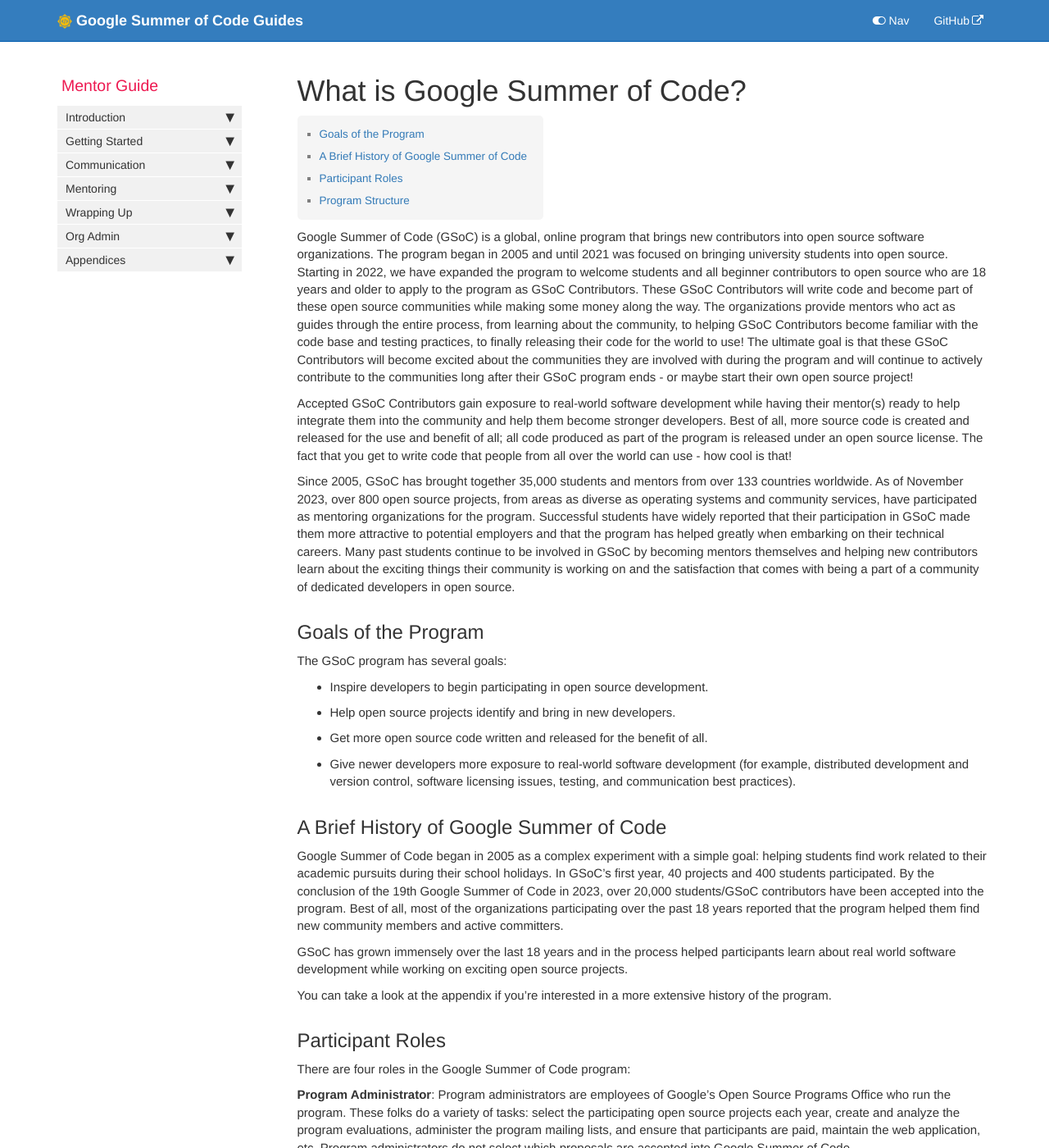
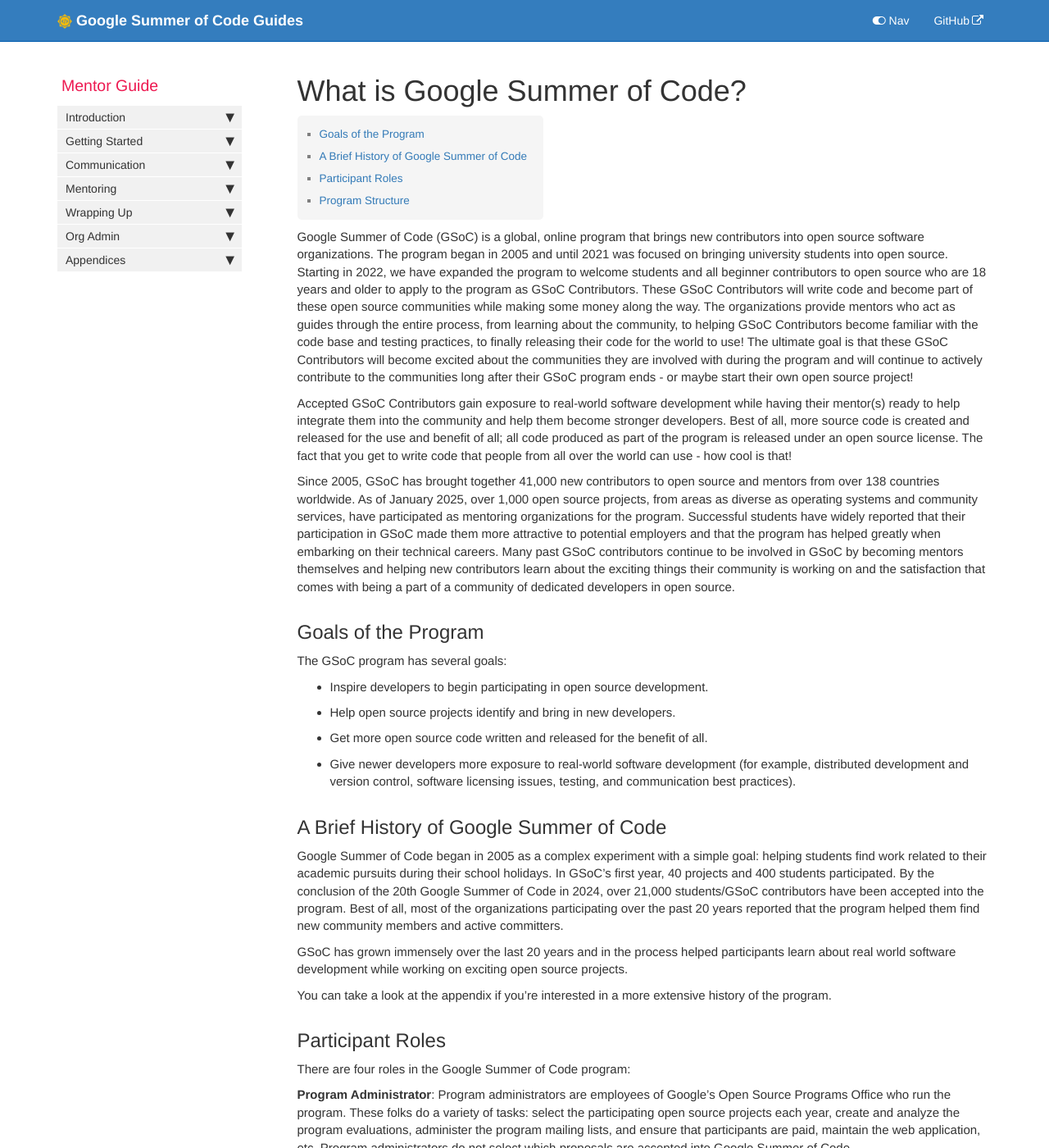
Before and after one commit to google/gsocguides, a Jekyll site: the page built from pages/mentor/00-what_is_google_summer_of_code.md, in a window 1280 px wide and 1400 px high. Shown: the whole window at 82% size. Built offline with Jekyll 4.4.1, drawn with Linux system fonts in a browser that asks for light colours; some of the changed text lies outside the part shown.

Commit message:
Update 00-what_is_google_summer_of_code.md
stats updates

```diff
--- a/pages/mentor/00-what_is_google_summer_of_code.md
+++ b/pages/mentor/00-what_is_google_summer_of_code.md
@@ -10,7 +10,7 @@ Google Summer of Code (GSoC) is a global, online program that brings new contrib
 
 Accepted GSoC Contributors gain exposure to real-world software development while having their mentor(s) ready to help integrate them into the community and help them become stronger developers. Best of all, more source code is created and released for the use and benefit of all; all code produced as part of the program is released under an open source license. The fact that you get to write code that people from all over the world can use - how cool is that!
 
-Since 2005, GSoC has brought together 35,000 students and mentors from over 133 countries worldwide. As of November 2023, over 800 open source projects, from areas as diverse as operating systems and community services, have participated as mentoring organizations for the program. Successful students have widely reported that their participation in GSoC made them more attractive to potential employers and that the program has helped greatly when embarking on their technical careers. Many past students continue to be involved in GSoC by becoming mentors themselves and helping new contributors learn about the exciting things their community is working on and the satisfaction that comes with being a part of a community of dedicated developers in open source.
+Since 2005, GSoC has brought together 41,000 new contributors to open source and mentors from over 138 countries worldwide. As of January 2025, over 1,000 open source projects, from areas as diverse as operating systems and community services, have participated as mentoring organizations for the program. Successful students have widely reported that their participation in GSoC made them more attractive to potential employers and that the program has helped greatly when embarking on their technical careers. Many past GSoC contributors continue to be involved in GSoC by becoming mentors themselves and helping new contributors learn about the exciting things their community is working on and the satisfaction that comes with being a part of a community of dedicated developers in open source.
 
 ## Goals of the Program
 
@@ -23,9 +23,9 @@ The GSoC program has several goals:
 
 ## A Brief History of Google Summer of Code
 
-Google Summer of Code began in 2005 as a complex experiment with a simple goal: helping students find work related to their academic pursuits during their school holidays. In GSoC’s first year, 40 projects and 400 students participated. By the conclusion of the 19th Google Summer of Code in 2023, over 20,000 students/GSoC contributors have been accepted into the program. Best of all, most of the organizations participating over the past 18 years reported that the program helped them find new community members and active committers.
+Google Summer of Code began in 2005 as a complex experiment with a simple goal: helping students find work related to their academic pursuits during their school holidays. In GSoC’s first year, 40 projects and 400 students participated. By the conclusion of the 20th Google Summer of Code in 2024, over 21,000 students/GSoC contributors have been accepted into the program. Best of all, most of the organizations participating over the past 20 years reported that the program helped them find new community members and active committers.
 
-GSoC has grown immensely over the last 18 years and in the process helped participants learn about real world software development while working on exciting open source projects.
+GSoC has grown immensely over the last 20 years and in the process helped participants learn about real world software development while working on exciting open source projects.
 
 You can take a look at the appendix if you’re interested in a more extensive history of the program.
 
@@ -53,7 +53,7 @@ All of the program rules are enumerated in the GSoC Program Rules and Term docum
 
 **Organization Applications**: The GSoC program is announced each year on the [Google Open Source Blog](https://opensource.googleblog.com/) among other places, and this announcement provides application deadlines for projects. Each organization must apply to participate. Organizations usually have about 3 weeks to apply for the program. Google's program administrators then select which organizations will participate in that year's Google Summer of Code.
 
-**GSoC contributor Applications**: Potential GSoC contributors are encouraged to begin talking to the participating organizations as soon as the list of accepted organizations is published. Prior to the opening of applications, it is important to take some time to talk to potential applicants. This helps them refine their ideas so that they will produce a better quality proposal. Each organization is asked to provide a proposal template, but the best applications go far beyond the template and an organization's ideas list. Applicants are given about 2 weeks to complete their applications.
+**GSoC Contributor Applications**: Potential GSoC contributors are encouraged to begin talking to the participating organizations as soon as the list of accepted organizations is published. Prior to the opening of applications, it is important to take some time to talk to potential applicants. This helps them refine their ideas so that they will produce a better quality proposal. Each organization is asked to provide a proposal template, but the best applications go far beyond the template and an organization's ideas list. Applicants are given about 2 weeks to complete their applications.
 
 Following the GSoC contributor application deadline, organizations begin reviewing the proposals they received. During the review phase, organizations maintain an open dialogue with their applicants. This may involve clarifying questions in regards to the final proposals to ensure applicants and organizations have the same understanding of the proposal. It is important to note an applicant's proposal can't be altered after the final submission deadline, and mentor organizations should not attempt to do so during the review period.
 
```
Also changed, not shown: other parts of pages/mentor/00-what_is_google_summer_of_code.md (+1 -1 lines).
